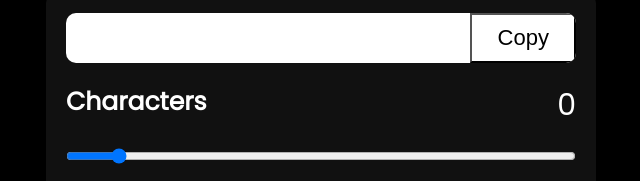
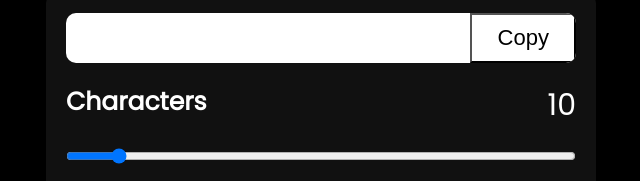
Before and after one commit to karimovnurullo/password-generator-g10, a plain HTML site: page index.html in a window 1280 px wide. Shown: the part 167-348 px from the top of the page, 319-959 px from the left. Drawn offline with Linux system fonts and the light colour scheme.

Commit message:
New commit

```diff
--- a/index.html
+++ b/index.html
@@ -18,7 +18,7 @@
          <main class="main">
             <div class="range-box">
                <h3>Characters</h3>
-               <div class="range-value">0</div>
+               <div class="range-value">10</div>
             </div>
             <input type="range" name="" value="10" min="8" max="30" id="range" oninput="updateInputValue(this.value)">
             <div class="settings">
```
